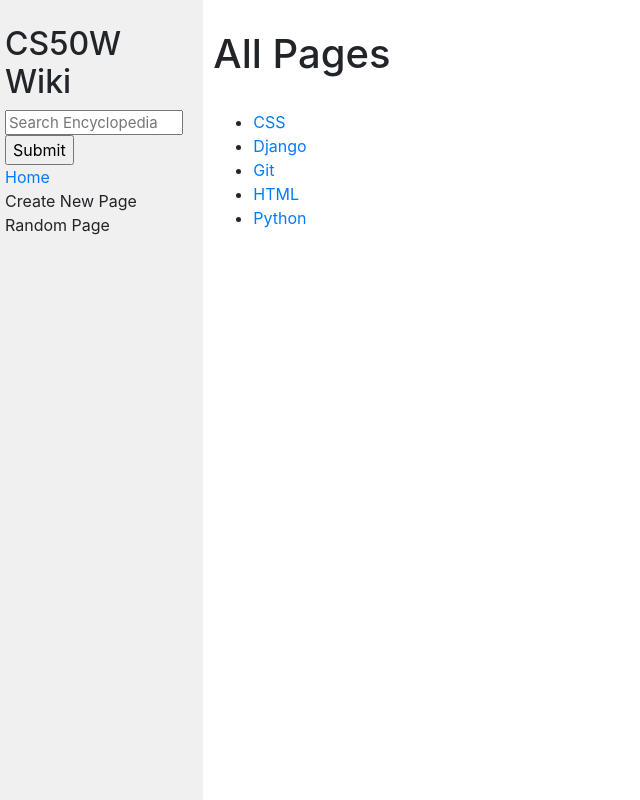
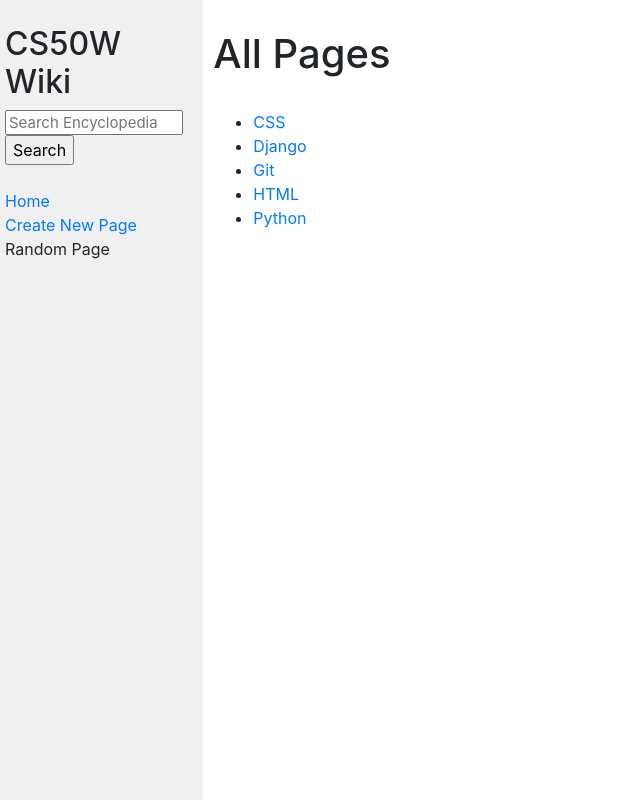
Before and after one commit to hoon-GitHub/cs50w_proj1_wiki, a Django app: page / in a window 1280 px wide. Shown: the whole page, without its empty margins (0-640 px from the left). Run offline with Django 3.2, Linux system fonts and the light colour scheme; some libraries are stand-ins or nearby versions.

Commit message:
New page functionality added

```diff
--- a/encyclopedia/static/encyclopedia/styles.css
+++ b/encyclopedia/static/encyclopedia/styles.css
@@ -12,10 +12,10 @@
     padding-top: 20px;
 }
 
-textarea {
-    height: 90vh;
-    width: 80%;
-}
+/*textarea {
+    height: 30vh;
+    width: 60%;
+}*/
 
 .main {
     padding: 10px;
--- a/encyclopedia/templates/encyclopedia/layout.html
+++ b/encyclopedia/templates/encyclopedia/layout.html
@@ -14,13 +14,14 @@
                 <h2>CS50W Wiki</h2>
                 <form action="{% url 'encyclopedia:search' %}" methon="get">
                     <input class="search" type="text" name="q" placeholder="Search Encyclopedia">
-                    <input type="submit">
+                    <input type="submit" value="Search">
                 </form>
+                <br>
                 <div>
                     <a href="{% url 'encyclopedia:index' %}">Home</a>
                 </div>
                 <div>
-                    Create New Page
+                    <a href="{% url 'encyclopedia:new_page' %}">Create New Page</a>
                 </div>
                 <div>
                     Random Page
--- a/encyclopedia/urls.py
+++ b/encyclopedia/urls.py
@@ -6,5 +6,6 @@
 urlpatterns = [
     path("", views.index, name="index"),
     path("search", views.search, name="search"),
-    path("wiki/<str:title>", views.wiki, name="wiki")
+    path("wiki/<str:title>", views.wiki, name="wiki"),
+    path("new_page", views.new_page, name="new_page")
 ]
--- a/encyclopedia/views.py
+++ b/encyclopedia/views.py
@@ -1,9 +1,13 @@
+from django import forms
 from django.http import HttpResponse
 from django.http import HttpResponseRedirect
 from django.shortcuts import render
 
 from . import util
 
+class NewEntryForm(forms.Form):
+    new_title = forms.CharField(label="New Title", widget=forms.TextInput(attrs={'size':'40'}))
+    new_entry = forms.CharField(label="", widget=forms.Textarea(attrs={'style':'width: 60%; height: 50vh'}))
 
 def index(request):
     return render(request, "encyclopedia/index.html", {
@@ -23,7 +27,7 @@
     keyword = request.GET.get("q", "")
     entry = util.get_entry(keyword)
 
-    # if there is a match
+    # if there is a match, display the entry page
     if not entry == None:
         return wiki(request, keyword)
 
@@ -38,3 +42,32 @@
             "keyword": keyword,
             "matches": matches
         })
+
+# entry display view for the title
+def new_page(request):
+
+    # POST: when form is submitted - process saving new entry function
+    if request.method == "POST":
+        form = NewEntryForm(request.POST)
+        if form.is_valid():
+            new_title = form.cleaned_data['new_title']
+            new_entry = form.cleaned_data['new_entry']
+
+            # check if new title already exists in the DB
+            entries = util.list_entries()
+            for entry in entries:
+                if new_title.lower() == entry.lower():
+                    error = "Error: Entry title already in the database. Please try again."
+                    return render(request, "encyclopedia/new_page.html", {
+                        "error": error,
+                        "form": NewEntryForm()
+                    })
+
+            # everything looks good - save and display the new entry page
+            util.save_entry(new_title, new_entry)
+            return wiki(request, new_title)
+
+    # GET: display an empty form
+    return render(request, "encyclopedia/new_page.html", {
+        "form": NewEntryForm()
+    })
```
